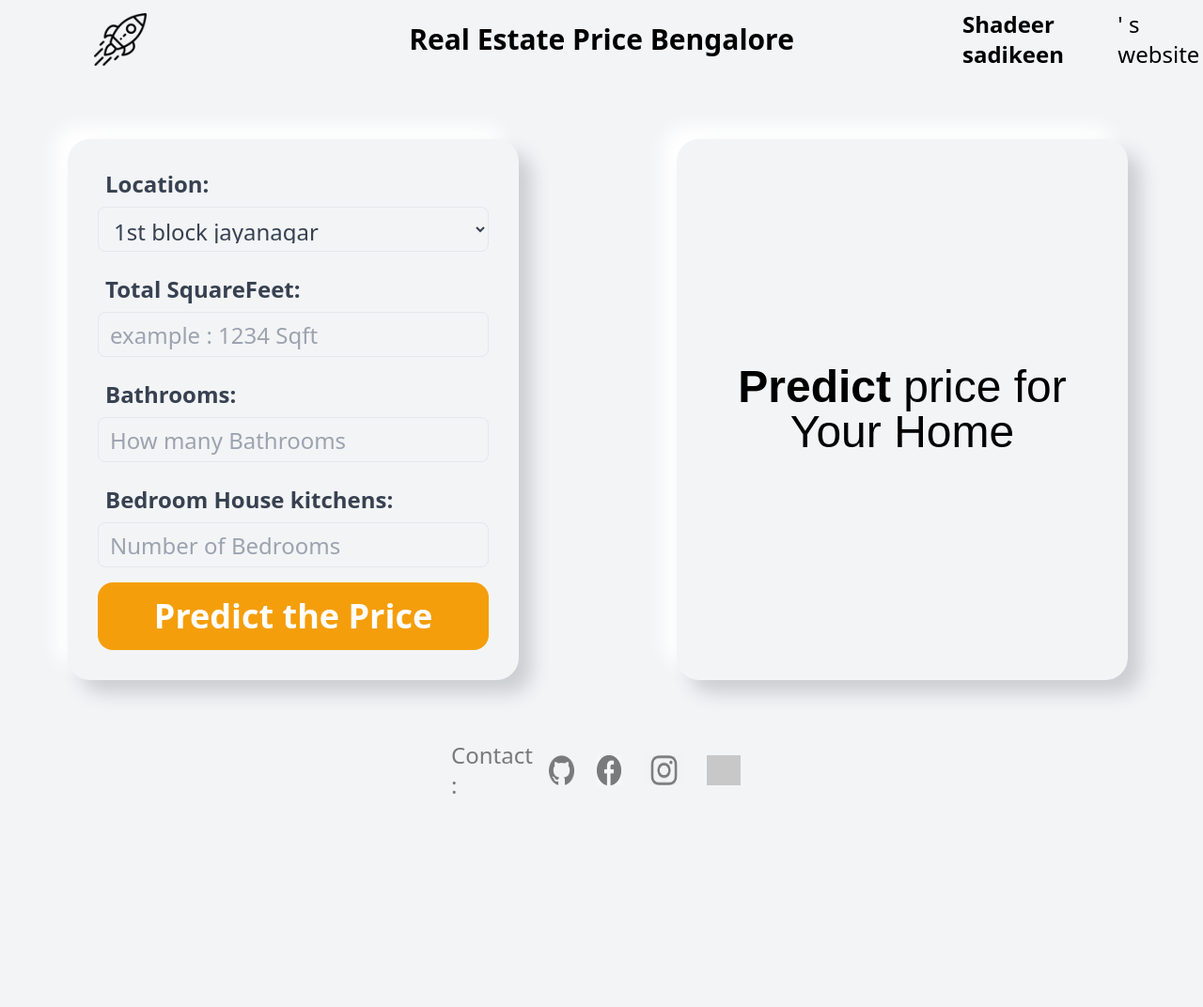
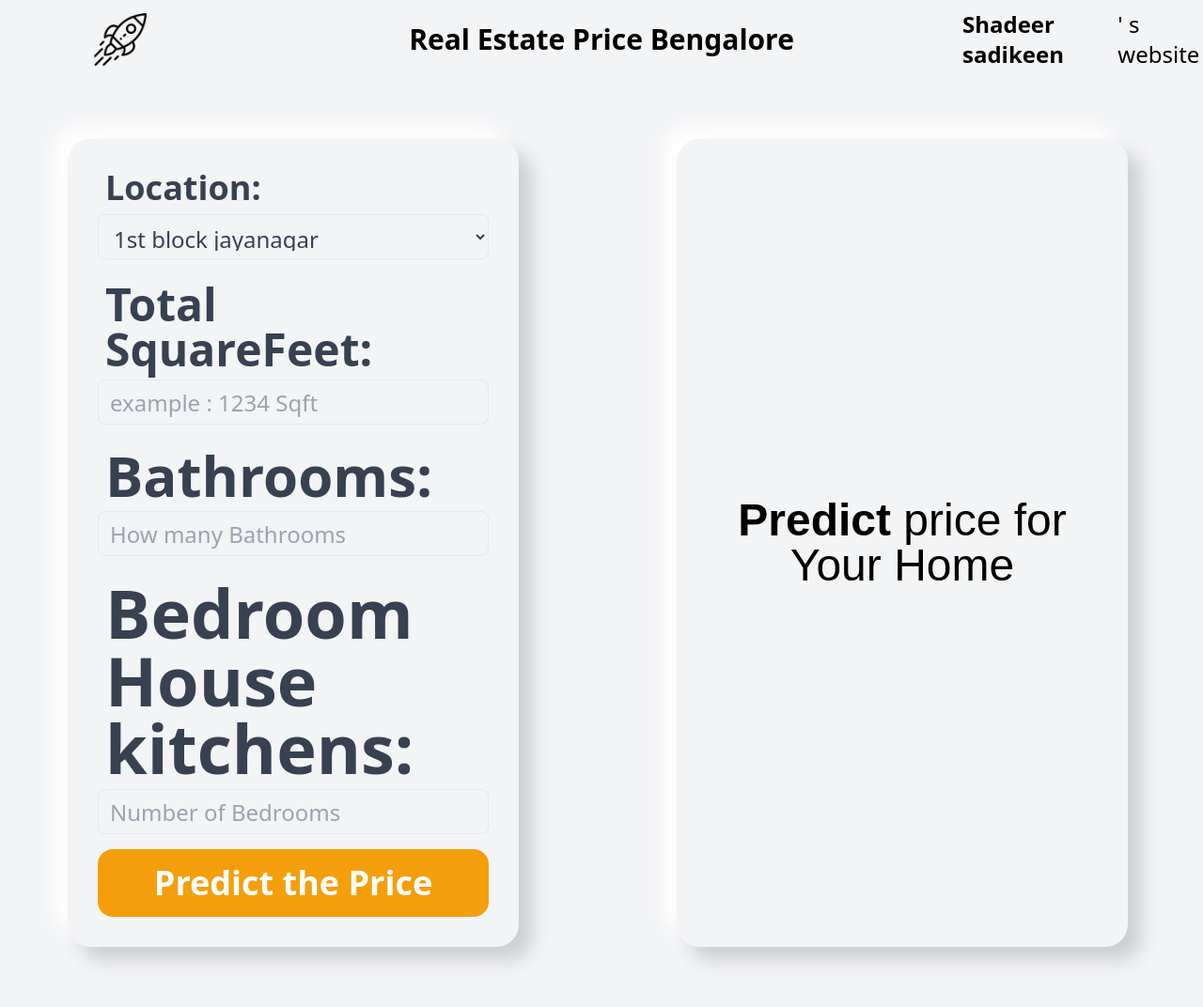
Before and after one commit to shadee22/William, a Django app: page / in a window 1280 px wide. Shown: the top 1072 px of the page at 94% size. Before the commit the page ends 845 px from the top, so only its background shows below. Run offline with Django 4.2, Linux system fonts and the light colour scheme; some libraries are stand-ins or nearby versions; grey boxes are pictures that could not be loaded.

Commit message:
testing font-size

```diff
--- a/templates/index.html
+++ b/templates/index.html
@@ -44,7 +44,7 @@
             {% csrf_token %}
 
             <div class="mb-4 flex sm:grid ">
-                <label class="text-gray-700 text-sm sm:text-2xl font-bold  flex items-center p-2" for="username">
+                <label class="text-gray-700 text-sm sm:text-4xl font-bold  flex items-center p-2" for="username">
                 Location:
                 </label>
                 <div class="custom-select">
@@ -57,21 +57,21 @@
             </div>
 
             <div class="mb-4 flex sm:grid ">
-                <label class="text-gray-700 text-sm sm:text-2xl font-bold  flex items-center p-2" for="username">
+                <label class="text-gray-700 text-sm sm:text-5xl font-bold  flex items-center p-2" for="username">
                     Total SquareFeet:
                 </label>
                 <input class="  bg-gray-100 rounded-lg h-12 border w-full py-2 px-3 text-gray-700 leading-tight" id = "sqft" name="total_sqft" min = '300'max = "30000"placeholder="example : 1234 Sqft">
             </div>
 
             <div class="mb-4 flex sm:grid ">
-                <label class="text-gray-700 text-sm sm:text-2xl font-bold  flex items-center p-2" for="username">
+                <label class="text-gray-700 text-sm sm:text-6xl font-bold  flex items-center p-2" for="username">
                     Bathrooms:
                 </label>
                 <input class="  bg-gray-100 rounded-lg h-12 border w-full py-2 px-3 text-gray-700 leading-tight" type="number"name="bath"  id = "bath" max = "10"  placeholder="How many Bathrooms">
             </div>
 
             <div class="mb-4 flex sm:grid ">
-                <label class="text-gray-700 text-sm sm:text-2xl font-bold  flex items-center p-2" for="username">
+                <label class="text-gray-700 text-sm sm:text-7xl font-bold  flex items-center p-2" for="username">
                     Bedroom House kitchens:
                 </label>
                 <input class="  bg-gray-100 rounded-lg h-12 border w-full py-2 px-3 text-gray-700 leading-tight" type="number" name="bhk"  id = "bhk" max="15" placeholder="Number of Bedrooms" >
@@ -96,7 +96,6 @@
     <div class = "result text-center my-6 lg:my-0 w-3/4 lg:mt-0 rounded-3xl mx-6 grid items-center justify-center nu-shadow">
         {% comment %} <a class = "button3d"class = "Next_page"  href =" {% url 'classifier' %}"><b>Next</b> Page</a> {% endcomment %}
         {% if result != 0 %}
-
 
             <p class="text-5xl"><b>Predicted Price</b><br>for house</p>
             <p class='text-lg sm:py-6 sm:text-2xl sm:text-gray-500'>
```
